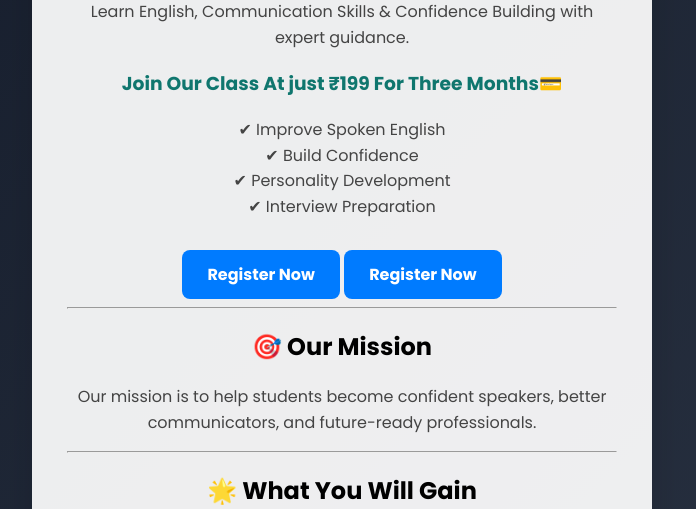
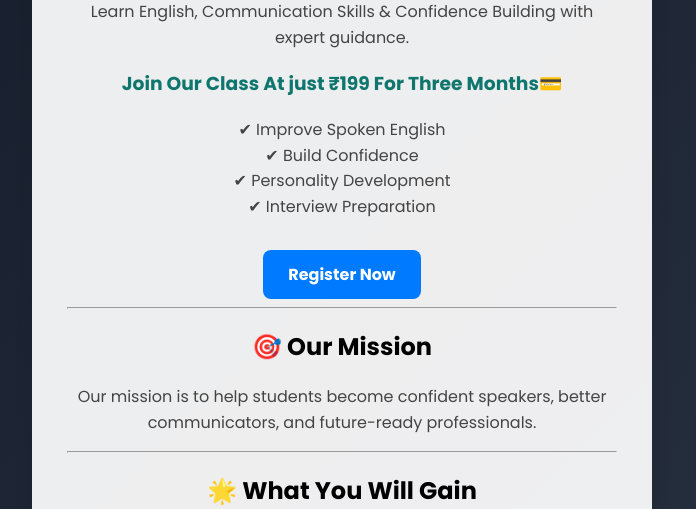
Before and after one commit to dhruvc-code/knowledge_nest, a Flask app: page / in a window 1280 px wide. Shown: the part 596-1105 px from the top of the page, without its empty margins (298-994 px from the left). Run offline with Flask 3, Linux system fonts and the light colour scheme.

Commit message:
Remove duplicate Register Now button
Removed duplicate 'Register Now' button from index.html.

```diff
--- a/templates/index.html
+++ b/templates/index.html
@@ -32,7 +32,7 @@ with expert guidance.
 
 <a href="/register" class="btn">Register Now</a>
 
-    <a href="/register" class="btn">Register Now</a>
+
 <hr>
 
 <h2>🎯 Our Mission</h2>
```
